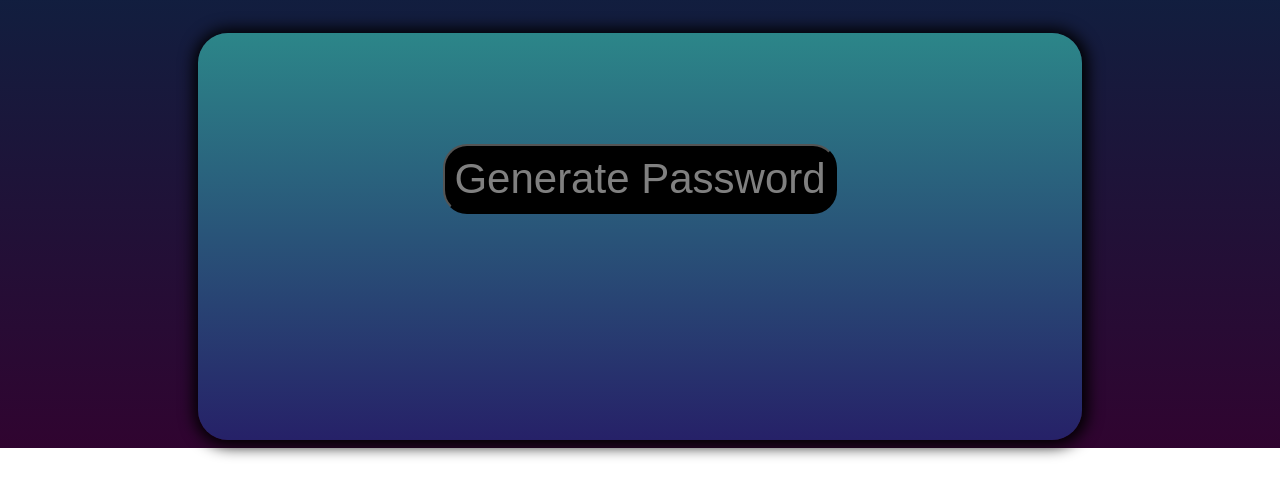
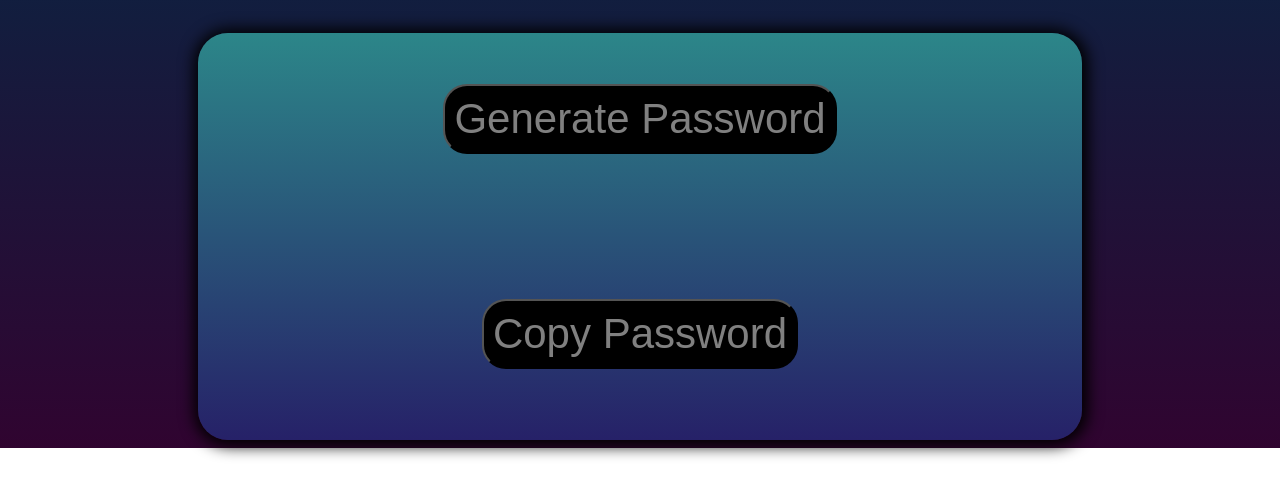
Before and after one commit to Aryan6919/Password_Generator, a plain HTML site: page index.html in a window 1280 px wide. Shown: the part 158-649 px from the top of the page. Drawn offline with Linux system fonts and the light colour scheme.

Commit message:
Update index.html

```diff
--- a/index.html
+++ b/index.html
@@ -10,9 +10,11 @@
 <body>
     <center><h2>UNIQUE PASSWORD GENERATOR</h2></center>
     <center><div id="pot">
-     <p id="yui"></p>
+
     <!-- <input type="password" id="yui" placeholder="GET YOUR PASSWORD"> -->
     <center><button type="button" onclick="oi()" id="po">Generate Password</button></center>
+        <p id="yui"></p>
+    <button class="btn" onclick="copyContent()" id="po">Copy Password</button>
     <center><h1 id="yui"></h1></center>
     </div></center>
     <script src="script.js"></script>
```
